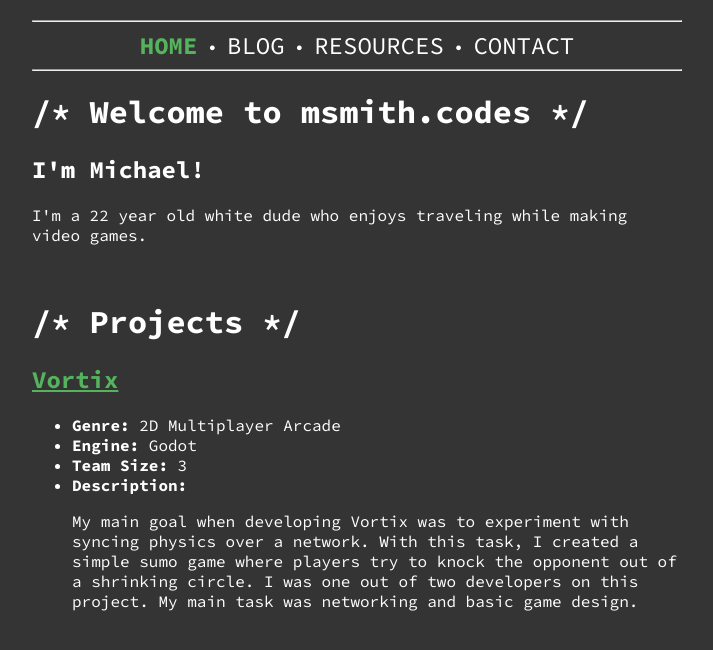
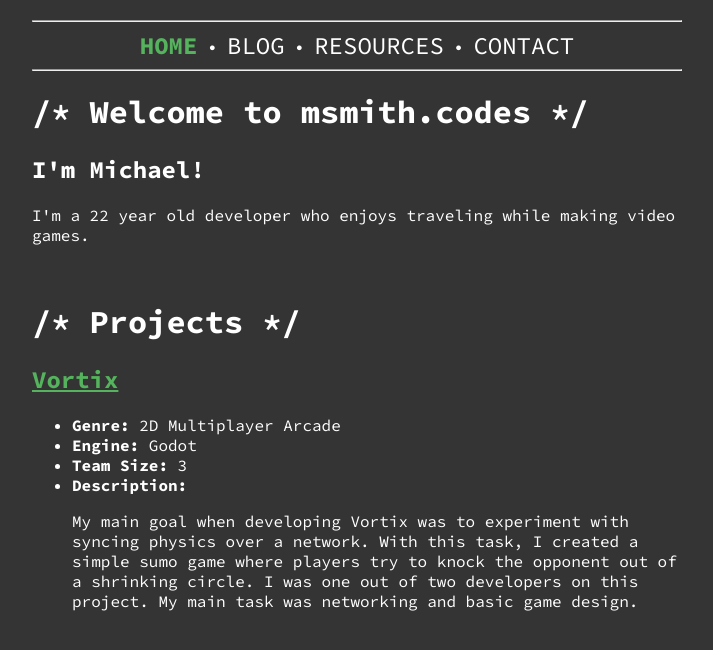
Before and after one commit to msmith-codes/website, a Next.js app: page / in a window 1280 px wide. Shown: the top 650 px of the page, without its empty margins (283-996 px from the left). Built offline with nearby package versions, Linux system fonts and the light colour scheme.

Commit message:
Updated website

```diff
--- a/src/app/page.tsx
+++ b/src/app/page.tsx
@@ -6,7 +6,7 @@ export default function HomePage() {
             <h1>/* Welcome to msmith.codes */</h1>
             <h2>I'm Michael!</h2>
             <p>
-                I'm a 22 year old white dude who enjoys traveling while making video games.
+                I'm a 22 year old developer who enjoys traveling while making video games.
             </p>
             <br/>
 
--- a/src/app/resources/page.tsx
+++ b/src/app/resources/page.tsx
@@ -11,6 +11,9 @@ export default function ResourcesPage() : React.ReactElement
                     <li>
                         <Link href="/resources/cpp-0">Learn C++</Link>
                     </li>
+                    <li>
+                        <Link href="/resources/py-0">Learn Python</Link>
+                    </li>
                 </ul>
             </main>
         </div>
```
